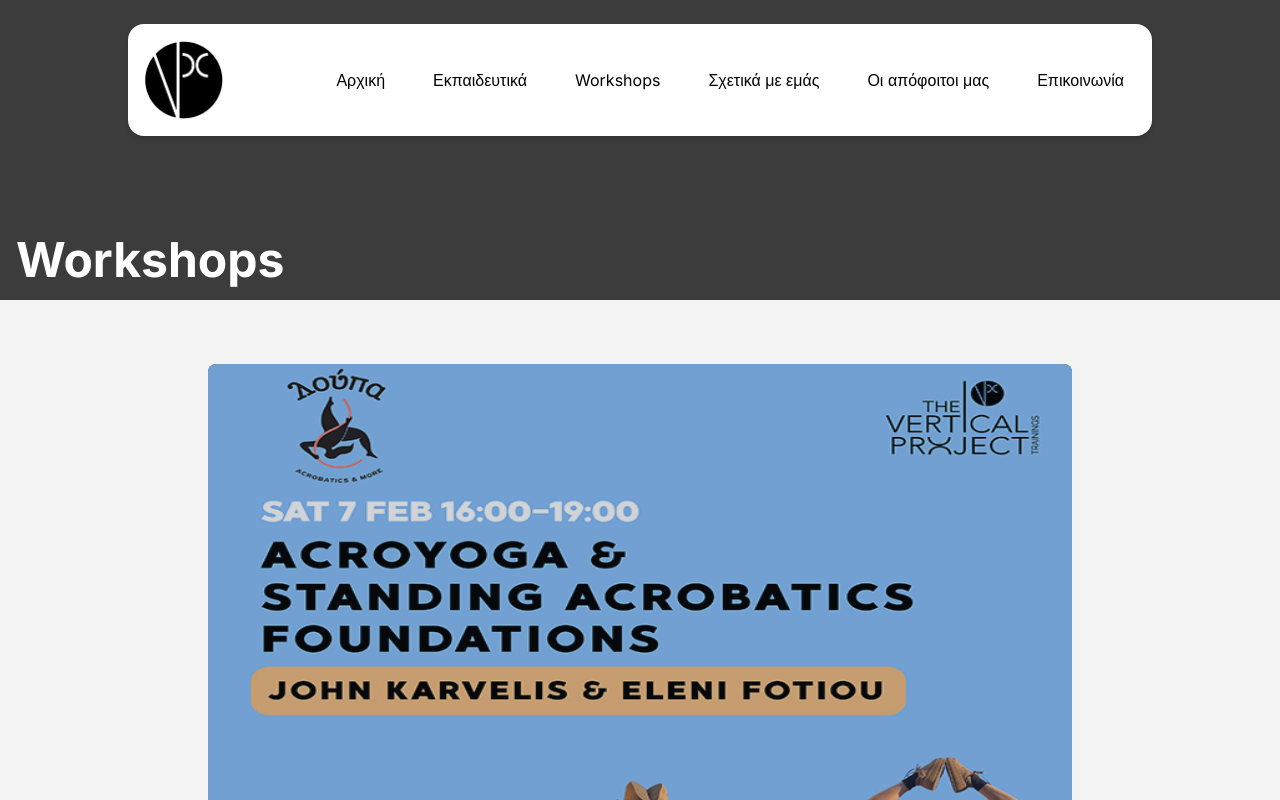
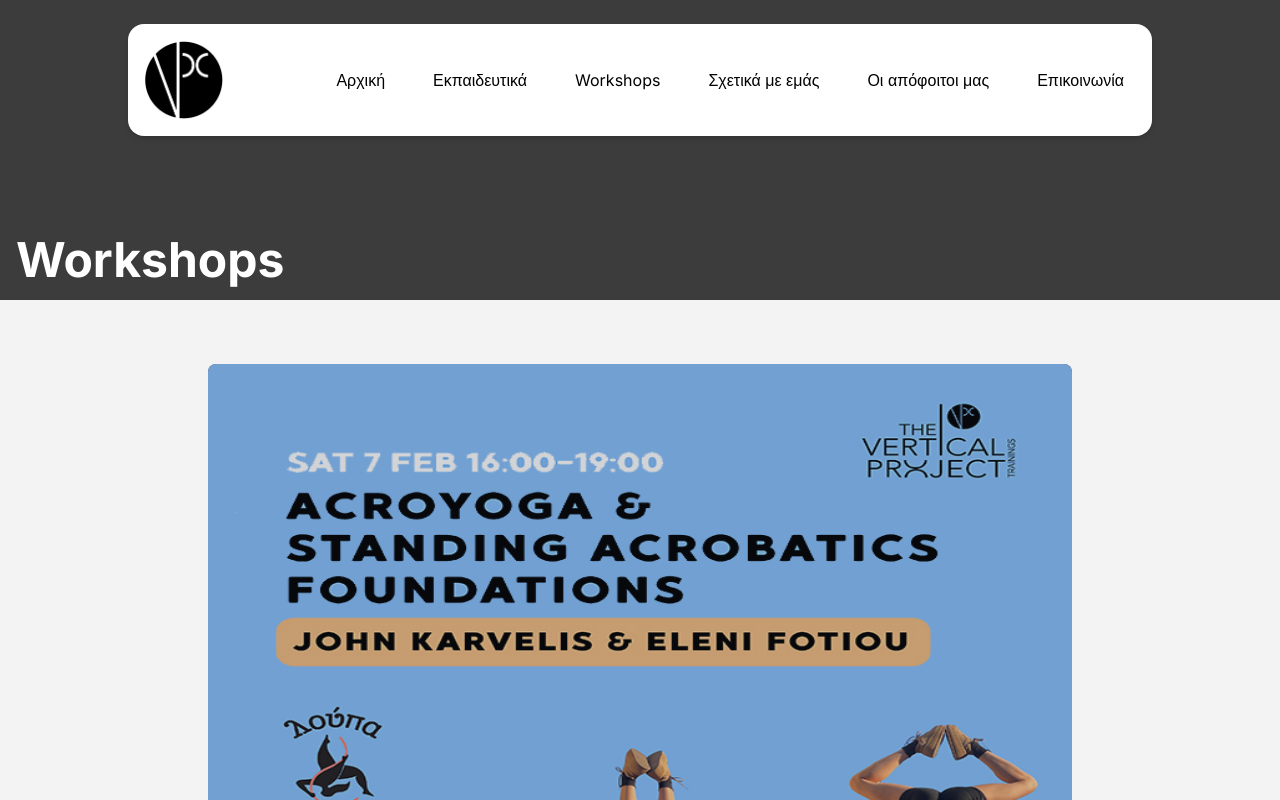
Before and after one commit to Tsagiannoudis/vertical-project, a Next.js app: page /workshops/acroyoga-and-standing-acrobatics-foundations in a window 1280 px wide. Shown: the top 800 px of the page. Built offline with nearby package versions, Linux system fonts and the light colour scheme.

Commit message:
slug workshop image h-[400px] md:h-[800px] + photo

```diff
--- a/src/app/workshops/[slug]/page.tsx
+++ b/src/app/workshops/[slug]/page.tsx
@@ -50,7 +50,7 @@ const WorkshopPage = async ({ params }: WorkshopPageProps) => {
       <main className="bg-[#F3F3F3]">
         <section className="container mx-auto max-w-4xl px-4 py-16">
           {/* Hero Section title Section + photo*/}
-          <div className="relative w-full h-[500px] md:h-[800px] bg-gray-800 mb-16 rounded-lg overflow-hidden">
+          <div className="relative w-full h-[400px] md:h-[800px] bg-gray-800 mb-16 rounded-lg overflow-hidden">
             <Image
               src={workshop.image}
               alt={`Εικόνα για το workshop ${workshop.title}`}
--- a/src/data/workshops.ts
+++ b/src/data/workshops.ts
@@ -30,7 +30,7 @@ export const workshops = [
         time: '16:00 - 19:00',
         location: 'loopa.acrobatics&more, Πειραιάς Αττικής',
         shortDescription: 'Ένα σεμινάριο γεμάτο στηρίξεις και ανάστροφες θέσεις, βασισμένο στην αλληλουποστήριξη και τα ασφαλή progressions. Πραγματοποιήται στο Studio Loopa Acrobatics & more στον Πειραιά Αττικής.',
-        image: '/workshops-retreats/acroyoga-and-standing-acrobatics-foundations.webp',
+        image: '/workshops-retreats/acroyoga-and-standing-acrobatics-foundation.webp',
         instructor: 'Γιάννης Καρβέλης & Ελένη Φωτίου',
         details: [
             'Handstands and drills',
```
Also changed, not shown: public/workshops-retreats/acroyoga-and-standing-acrobatics-foundation.webp (added), public/workshops-retreats/acroyoga-and-standing-acrobatics-foundations.webp (deleted).
